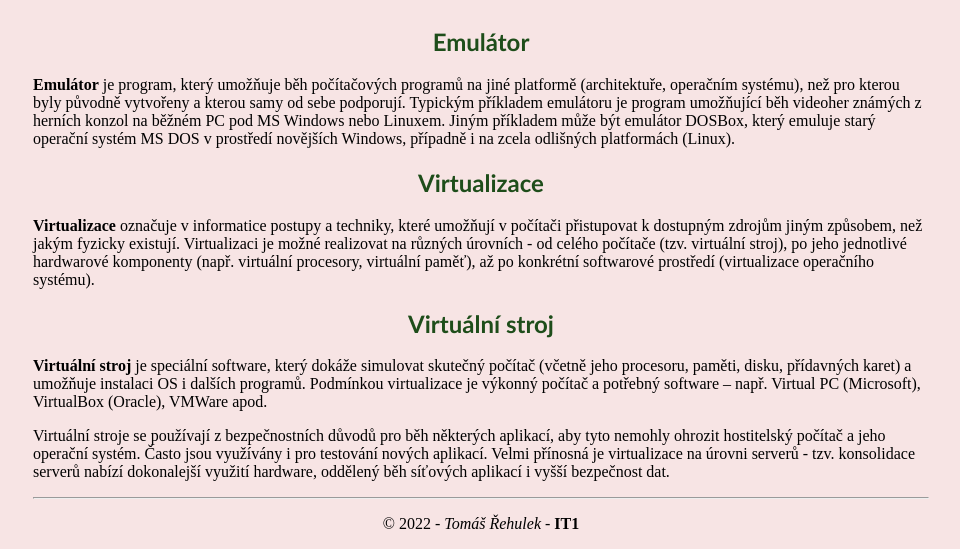
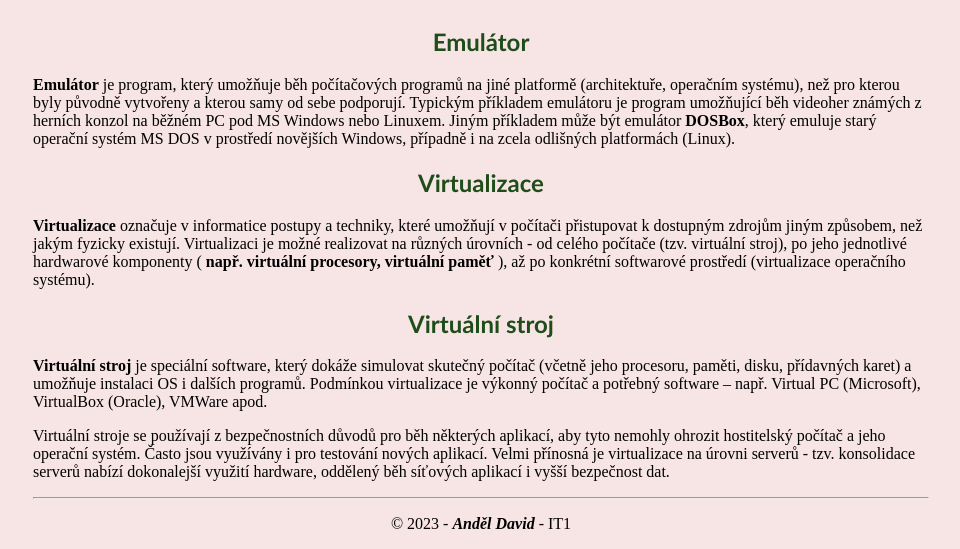
Before and after one commit to davidandel/programy-data, a plain HTML site: page 08/index.html in a window 1280 px wide. Shown: the part 313-862 px from the top of the page, without its empty margins (159-1119 px from the left). Drawn offline with Linux system fonts and the light colour scheme.

Commit message:
Add files via upload

```diff
--- a/08/index.html
+++ b/08/index.html
@@ -31,14 +31,14 @@
         <p><b>Emulátor</b> je program, který umožňuje běh počítačových programů na
             jiné platformě (architektuře, operačním systému), než pro kterou byly
             původně vytvořeny a kterou samy od sebe podporují. Typickým příkladem emulátoru je program umožňující běh videoher známých z herních konzol na běžném PC pod MS Windows nebo Linuxem. Jiným
-            příkladem může být emulátor DOSBox, který emuluje starý operační
+            příkladem může být emulátor <b>DOSBox</b>, který emuluje starý operační
             systém MS DOS v prostředí novějších Windows, případně i na zcela
             odlišných platformách (Linux).</p>
         <h2>Virtualizace</h2>
         <p><b>Virtualizace</b> označuje v informatice postupy a techniky, které umožňují v počítači přistupovat k dostupným zdrojům jiným způsobem,
             než jakým fyzicky existují. Virtualizaci je možné realizovat na různých
             úrovních - od celého počítače (tzv. virtuální stroj), po jeho jednotlivé
-            hardwarové komponenty (např. virtuální procesory, virtuální paměť), až
+            hardwarové komponenty ( <b>např. virtuální procesory, virtuální paměť</b> ), až
             po konkrétní softwarové prostředí (virtualizace operačního systému). </p>
         <h2>Virtuální stroj</h2>
         <p><b>Virtuální stroj</b> je speciální software, který dokáže simulovat skutečný počítač
@@ -50,7 +50,7 @@
         </main>
         <footer>
             <hr />
-            <p align="center">&copy; 2022 - <i>Tomáš Řehulek </i> - <b>IT1</b></p>
+            <p align="center">&copy; 2023 - <i><b> Anděl David </b></i> - IT1</p>
         </footer>
     </body>
 </html>
```
Also changed, not shown: 04/index.html (+1 -1 lines), 05/index.html (+1 -1 lines), 06/index.html (+1 -1 lines), 07/index.html (+1 -1 lines), 09/index.html (+1 -1 lines), 10/index.html (+1 -1 lines), index.html (+1 -1 lines), 1 other file.
